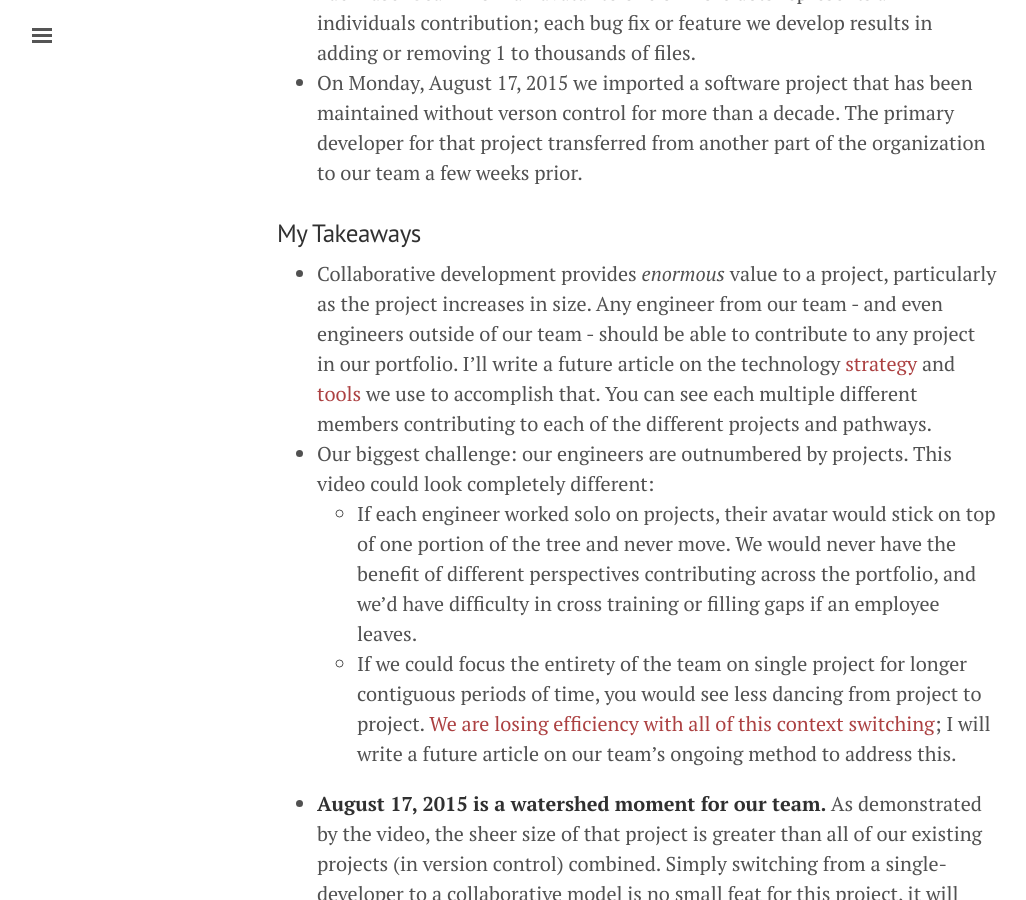
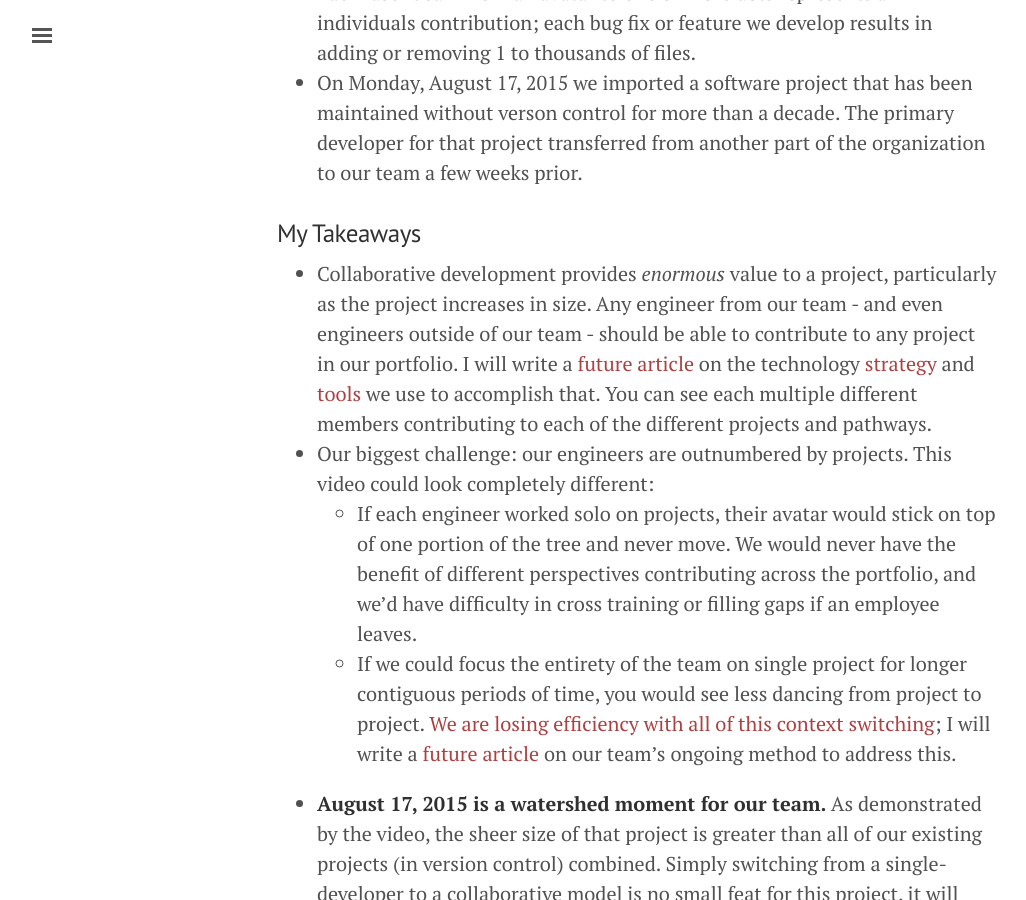
Before and after one commit to nblair/nblair.github.io, a Jekyll site: the page built from _posts/2015-11-04-visualizing-collaboration.md, in a window 1280 px wide and 900 px high, scrolled down 1959 px. Shown: the whole window, without its empty margins (3-1029 px from the left). Built offline with Jekyll 4.4.1, drawn with Linux system fonts in a browser that asks for light colours; nearby versions of some CDN libraries; Markdown is read by kramdown in place of the engine named in the settings.

Commit message:
Link future article promises to corresponding issues

```diff
--- a/_posts/2015-11-04-visualizing-collaboration.md
+++ b/_posts/2015-11-04-visualizing-collaboration.md
@@ -37,10 +37,10 @@ Description:
 
 ### My Takeaways
 
-* Collaborative development provides *enormous* value to a project, particularly as the project increases in size. Any engineer from our team - and even engineers outside of our team - should be able to contribute to any project in our portfolio. I'll write a future article on the technology [strategy](https://www.atlassian.com/git/tutorials/comparing-workflows/forking-workflow) and [tools](https://en.wikipedia.org/wiki/Continuous_delivery) we use to accomplish that. You can see each multiple different members contributing to each of the different projects and pathways.
+* Collaborative development provides *enormous* value to a project, particularly as the project increases in size. Any engineer from our team - and even engineers outside of our team - should be able to contribute to any project in our portfolio. I will write a [future article](https://github.com/nblair/nblair.github.io/issues/1) on the technology [strategy](https://www.atlassian.com/git/tutorials/comparing-workflows/forking-workflow) and [tools](https://en.wikipedia.org/wiki/Continuous_delivery) we use to accomplish that. You can see each multiple different members contributing to each of the different projects and pathways.
 * Our biggest challenge: our engineers are outnumbered by projects. This video could look completely different:
   * If each engineer worked solo on projects, their avatar would stick on top of one portion of the tree and never move. We would never have the benefit of different perspectives contributing across the portfolio, and we'd have difficulty in cross training or filling gaps if an employee leaves.
-  * If we could focus the entirety of the team on single project for longer contiguous periods of time, you would see less dancing from project to project. [We are losing efficiency with all of this context switching](https://en.wikipedia.org/wiki/Peloton); I will write a future article on our team's ongoing method to address this.
+  * If we could focus the entirety of the team on single project for longer contiguous periods of time, you would see less dancing from project to project. [We are losing efficiency with all of this context switching](https://en.wikipedia.org/wiki/Peloton); I will write a [future article](https://github.com/nblair/nblair.github.io/issues/2) on our team's ongoing method to address this.
 * **August 17, 2015 is a watershed moment for our team.** As demonstrated by the video, the sheer size of that project is greater than all of our existing projects (in version control) combined. Simply switching from a single-developer to a collaborative model is no small feat for this project, it will take us significant time and effort to transition that project.
 
 I hope to re-visit this technique on a yearly basis.
```
